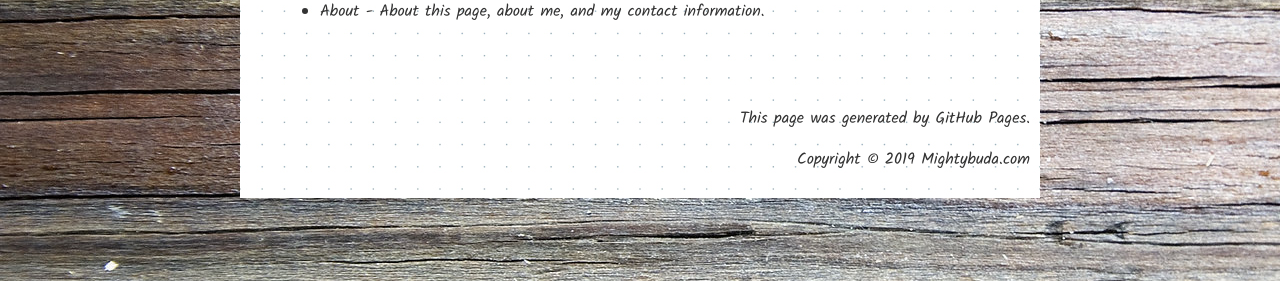
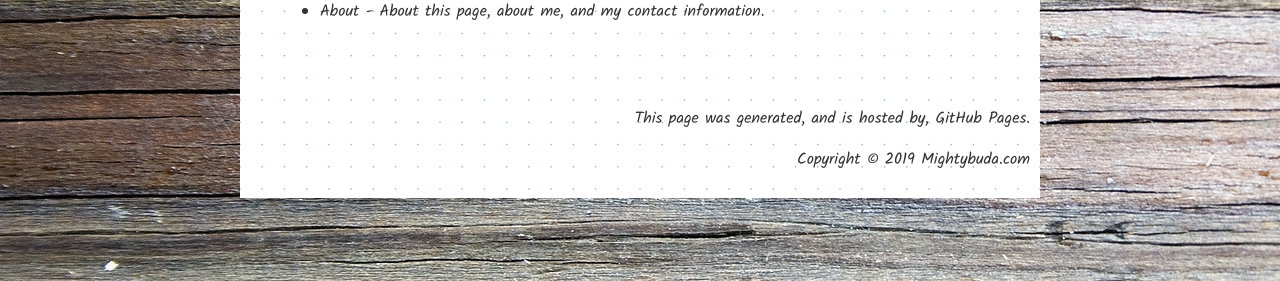
Before and after one commit to thebuda/thebuda.github.io, a Jekyll site: the page built from index.md, in a window 1280 px wide. Shown: the part 619-900 px from the top of the page. Built offline with Jekyll 4.4.1, drawn with Linux system fonts in a browser that asks for light colours; our own code applies the rules of GitHub Pages for plain Markdown files.

Commit message:
Update default.html

```diff
--- a/_layouts/default.html
+++ b/_layouts/default.html
@@ -21,7 +21,7 @@
 				{{ content }}
 			</div>
 			<div id="footer">
-			<p>This page was generated by <a href="https://pages.github.com">GitHub Pages</a>.</p>
+			<p>This page was generated, and is hosted by, <a href="https://pages.github.com">GitHub Pages</a>.</p>
 			<p>Copyright &copy 2019 Mightybuda.com</p>
 			</div>
 		</div>
```
